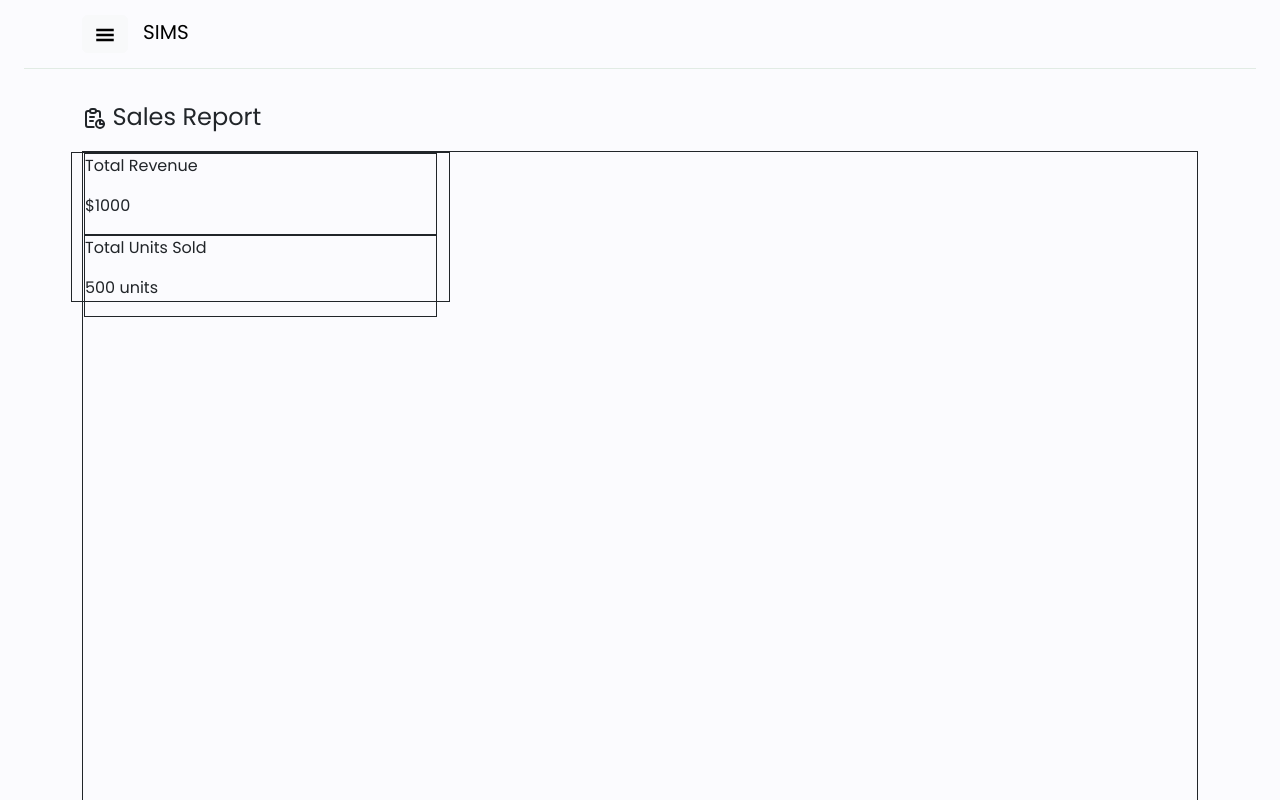
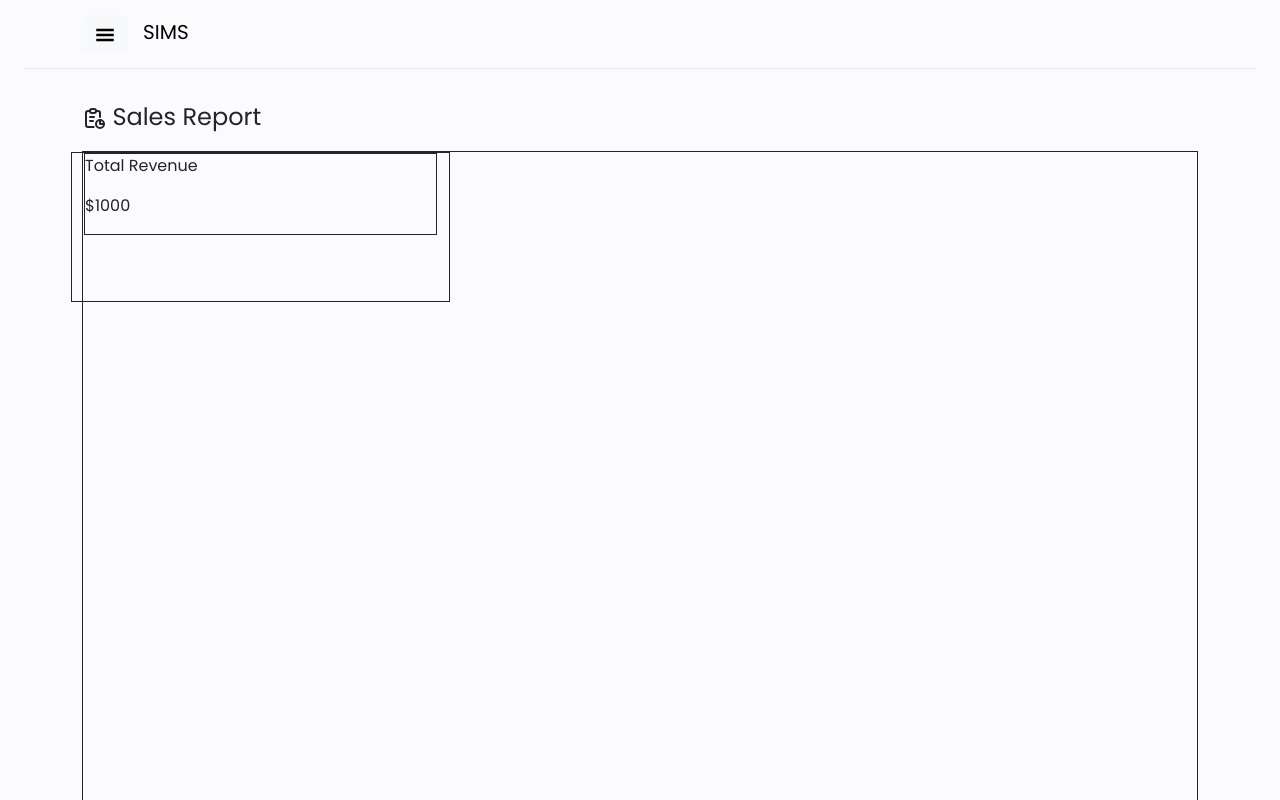
Before and after one commit to MarkRyuo/SalesInventoryManagementSystem_SIMS, a React (Vite) app in the folder client/: page /ReportPage in a window 1280 px wide. Shown: the top 800 px of the page. Built offline with nearby package versions, Linux system fonts and the light colour scheme.

Commit message:
Subject : Body

```diff
--- a/client/src/pages/ReportPage.jsx
+++ b/client/src/pages/ReportPage.jsx
@@ -26,7 +26,10 @@ export const ReportPage = () => {
                 <div className='contentReport' style={{border: "1px solid", height: "800px"}}>
                     <Row className='rowReport'>
                         <Col lg={4} className={Reportcss.colReport}>
-                            <ReportCharts reports={reports}/>  {/* Create module css here */}
+                            <ReportCharts reports={reports.filter((report) => report.title === "Total Revenue") }/>  {/* Create module css here */}
+                        </Col>
+                        <Col>
+
                         </Col>
                     </Row>
                 </div>
```
